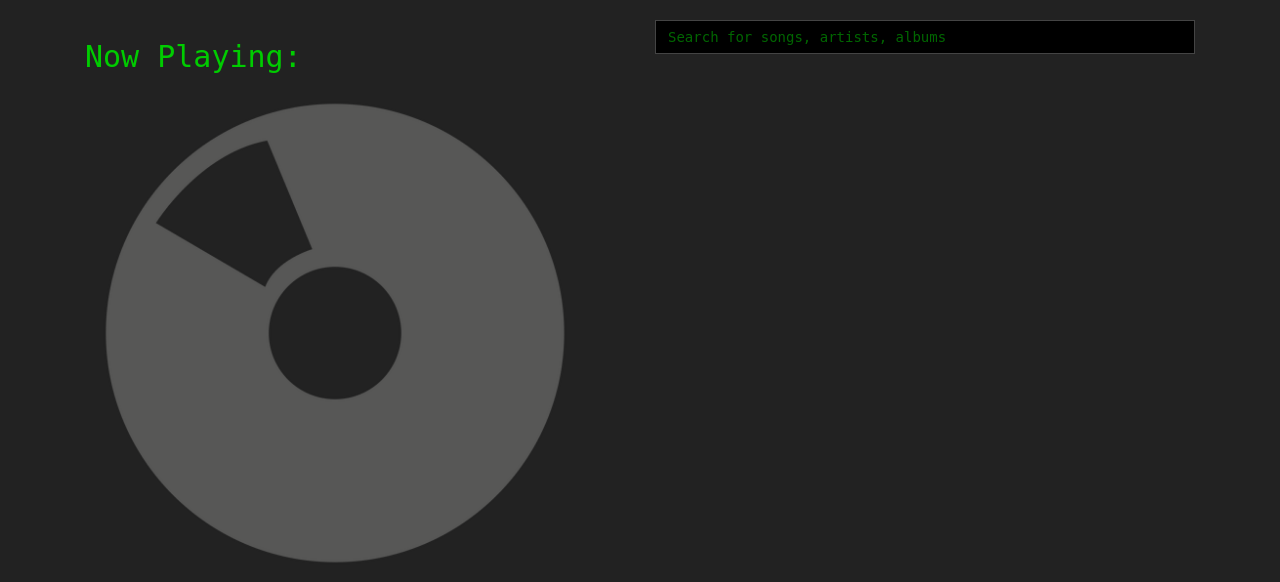
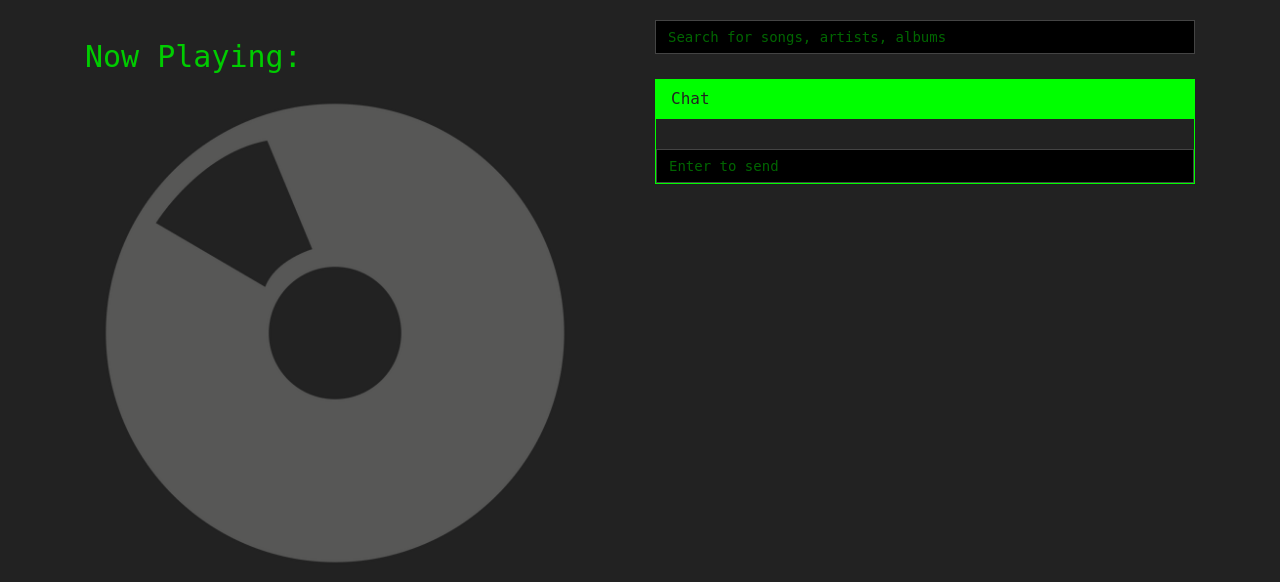
Before and after one commit to k3an3/isetunes, a Flask app: page / in a window 1280 px wide. Shown: the part 51-633 px from the top of the page. Run offline with Flask 2, Linux system fonts and the light colour scheme; the visitor is signed in with stand-in values (Sample User, id 1).

Commit message:
Add chat

```diff
--- a/app.py
+++ b/app.py
@@ -1,5 +1,6 @@
 #!/usr/bin/env python3
 import functools
+from html import escape
 
 from flask import Flask, render_template, redirect, request, flash
 from flask_login import LoginManager, current_user, login_required, logout_user, login_user
@@ -169,6 +170,14 @@
     message('Success', 'success')
 
 
+@socketio.on('chat')
+def chat(data):
+    admin = ' (admin)' if current_user.admin else ''
+    emit('chat msg', {'username': current_user.username + admin,
+                      'message': escape(data['message'])
+                      }, broadcast=True)
+
+
 @login_manager.user_loader
 def load_user(user_id):
     return User.get(id=user_id)
--- a/static/music.js
+++ b/static/music.js
@@ -66,10 +66,14 @@
 });
 
 function do_search() {
-    loading.fadeIn();
-    ws.emit('search', {
-        query: search.val()
-    });
+    if (search.val() != "") {
+        loading.fadeIn();
+        ws.emit('search', {
+            query: search.val()
+        });
+    } else {
+        $('#results').empty();
+    }
 }
 
 ws.on('search results', function(songs) {
@@ -107,6 +111,20 @@
     });
 });
 
+var chat = $('#chat-messages');
+ws.on('chat msg', function(data) {
+    var username = '<span class="text-primary">' + data.username + ": " + '</span>';
+    chat.append('<p>'+ username + data.message + '</p>');
+});
+
+$('#chat-div').keypress(function(e) {
+    if(e.which == 13) {
+        console.log(e);
+        ws.emit('chat', {message: $('#chat-msg').val()})
+        $('#chat-msg').val('');
+    }
+});
+
 function refresh() {
     ws.emit('refresh');
 }
--- a/templates/music.html
+++ b/templates/music.html
@@ -84,7 +84,7 @@
             <button id="fadeup" class="btn btn-info ctl">Boost +20%</button>
             <br>
             <br>
-                <input type="text" style="width:80%" class="form-control" id="playlist" placeholder="e.g. spotify:user:matthewburket:playlist:7kaQAdK1SfKQyTmf0obu5s">
+                <input type="text" style="width:75%" class="form-control" id="playlist" placeholder="e.g. spotify:user:matthewburket:playlist:7kaQAdK1SfKQyTmf0obu5s">
                 <button class="btn btn-danger" id="play_playlist">Start Playlist</button>
         </span>
             </div>
@@ -121,6 +121,20 @@
             </form>
         {% endif %}
     </div>
+    <div class="col-xs-6">
+        {% if current_user.is_authenticated %}
+            <div class="panel panel-primary" id="chat-div">
+                <div class="panel-heading">
+                    <h3 class="panel-title">Chat</h3>
+                </div>
+                <div id="chat-messages" class="panel-body">
+                </div>
+                <div class="input-group" style="width:100%">
+                    <input type="text" style="width:100%" class="form-control" id="chat-msg" placeholder="Enter to send">
+                </div>
+            </div>
+        {% endif %}
+    </div>
 </div>
 <script src="/static/jquery.min.js"></script>
 <script src="/static/socket.io.slim.js"></script>
```
Lines whose indentation alone changed are shown as unchanged.
